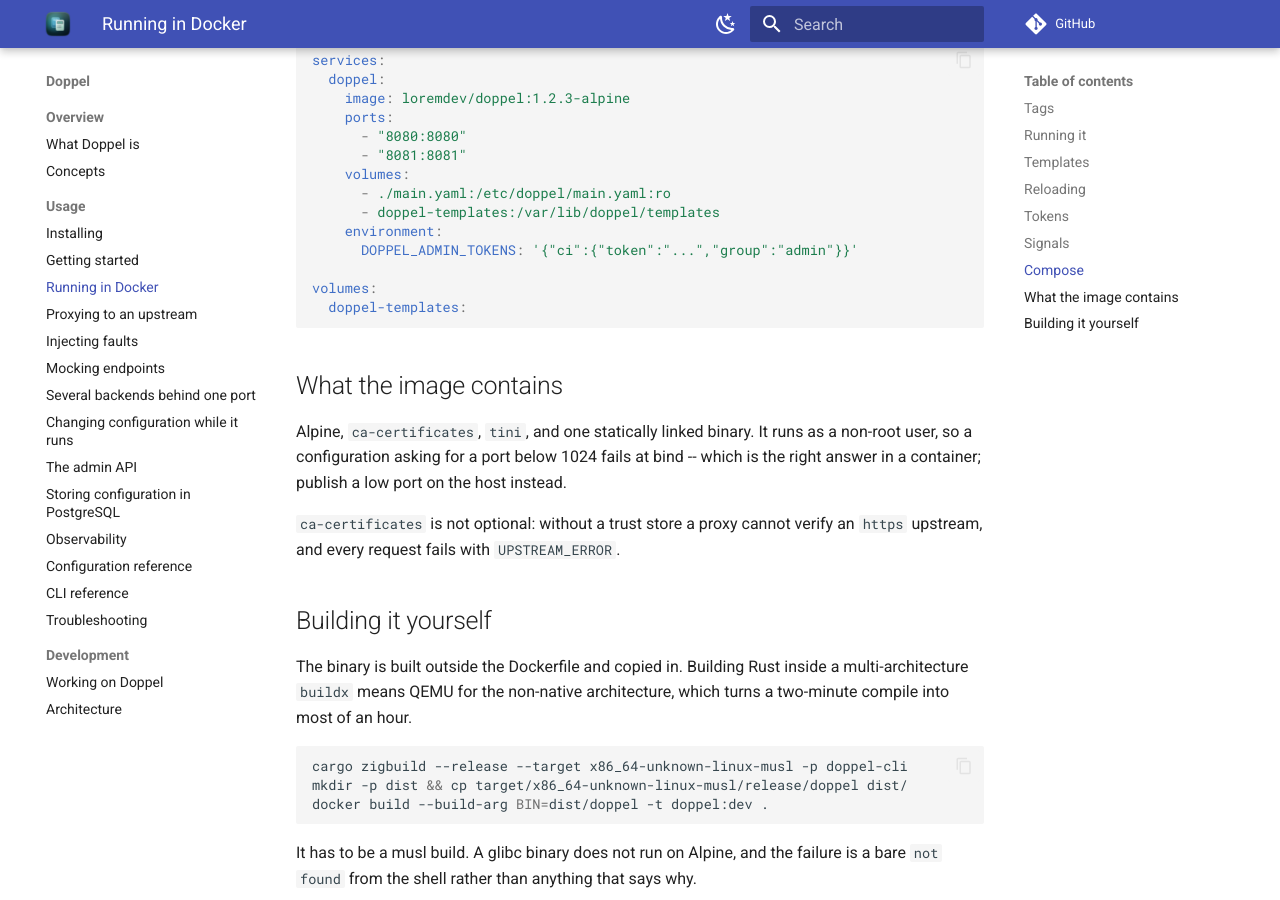
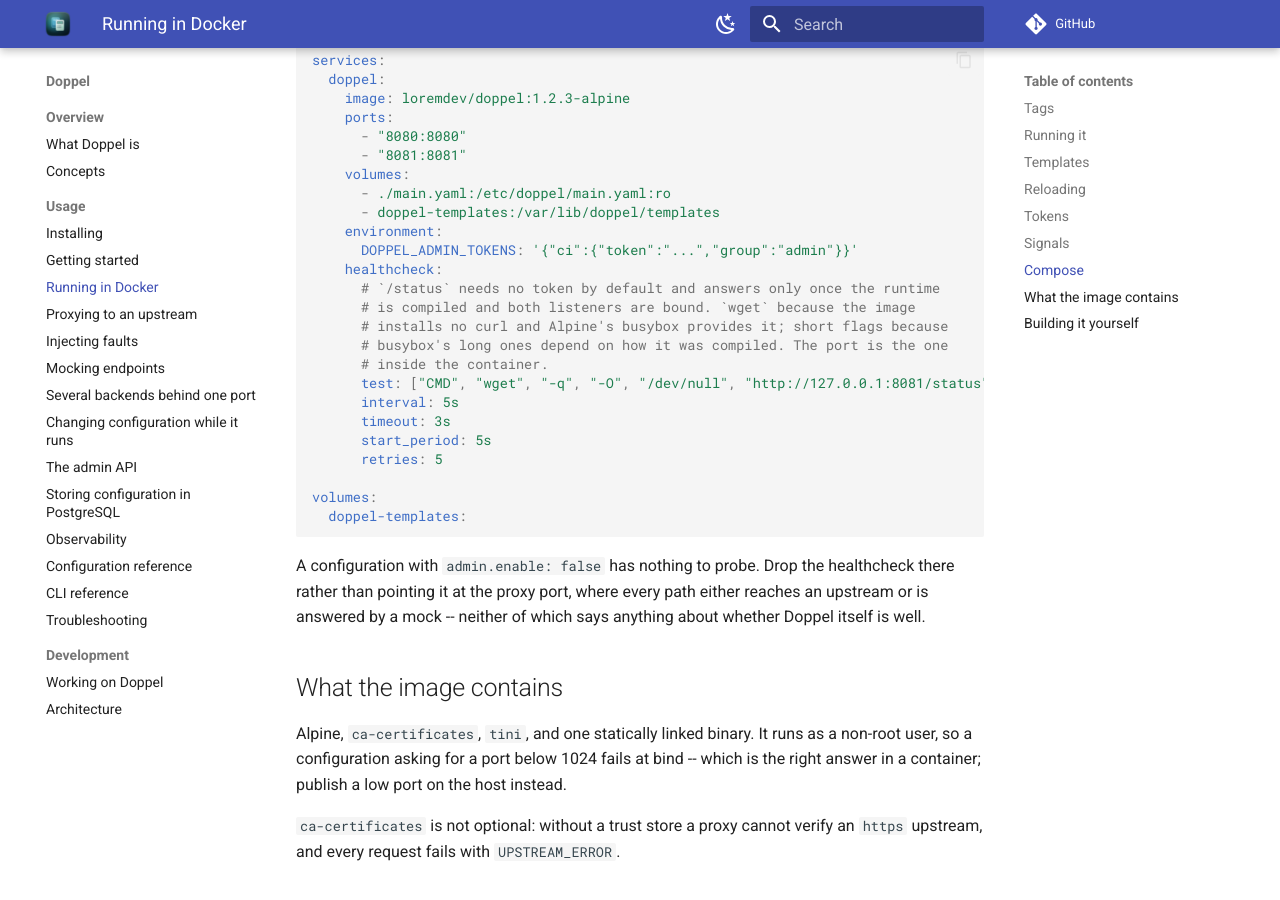
Before and after one commit to lorem-dev/doppel, an MkDocs documentation site: the page built from docs/usage/docker.md, in a window 1280 px wide and 900 px high, scrolled down 2760 px. Built offline with MkDocs 1.6.1 and Material for MkDocs 9.7.7, drawn with Linux system fonts in a browser that asks for light colours; comment, search, counter and statistics services are not loaded.

Commit message:
feat: give the compose Doppel service a healthcheck
`postgres` had one and `doppel` did not, so `--profile doppel up --wait`
returned as soon as the container started rather than when it was
serving.

It probes `/status` on the admin listener: no token needed by default,
and it answers only once the runtime is compiled and both listeners are
bound -- which is what "ready" means here, as opposed to "the process
started".

Two details that decide whether a healthcheck works at all rather than
sitting unhealthy with the reason buried in `docker inspect`:

- `wget`, not `curl`. The image installs neither, and Alpine's busybox
  provides wget.
- Short flags. Busybox always accepts `-q` and `-O`; whether it accepts
  the long spellings depends on how it was compiled.

It assumes the admin listener is running, as `main.example.yaml` has it.
A configuration with `admin.enable: false` has nothing to probe and
should drop the healthcheck rather than point it at the proxy port,
where every path either reaches an upstream or is answered by a mock --
neither of which says anything about whether Doppel itself is well. That
caveat is in the file and in the documentation.

Not verified by execution: still no Docker daemon on this machine.
`/status` answering 200 without a token was verified earlier against a
locally run binary.

````diff
--- a/docs/usage/docker.md
+++ b/docs/usage/docker.md
@@ -137,10 +137,26 @@ services:
       - doppel-templates:/var/lib/doppel/templates
     environment:
       DOPPEL_ADMIN_TOKENS: '{"ci":{"token":"...","group":"admin"}}'
+    healthcheck:
+      # `/status` needs no token by default and answers only once the runtime
+      # is compiled and both listeners are bound. `wget` because the image
+      # installs no curl and Alpine's busybox provides it; short flags because
+      # busybox's long ones depend on how it was compiled. The port is the one
+      # inside the container.
+      test: ["CMD", "wget", "-q", "-O", "/dev/null", "http://127.0.0.1:8081/status"]
+      interval: 5s
+      timeout: 3s
+      start_period: 5s
+      retries: 5
 
 volumes:
   doppel-templates:
 ```
+
+A configuration with `admin.enable: false` has nothing to probe. Drop the
+healthcheck there rather than pointing it at the proxy port, where every path
+either reaches an upstream or is answered by a mock -- neither of which says
+anything about whether Doppel itself is well.
 
 ## What the image contains
 
````
Also changed, not shown: docker-compose.yml (+29 -0 lines).
